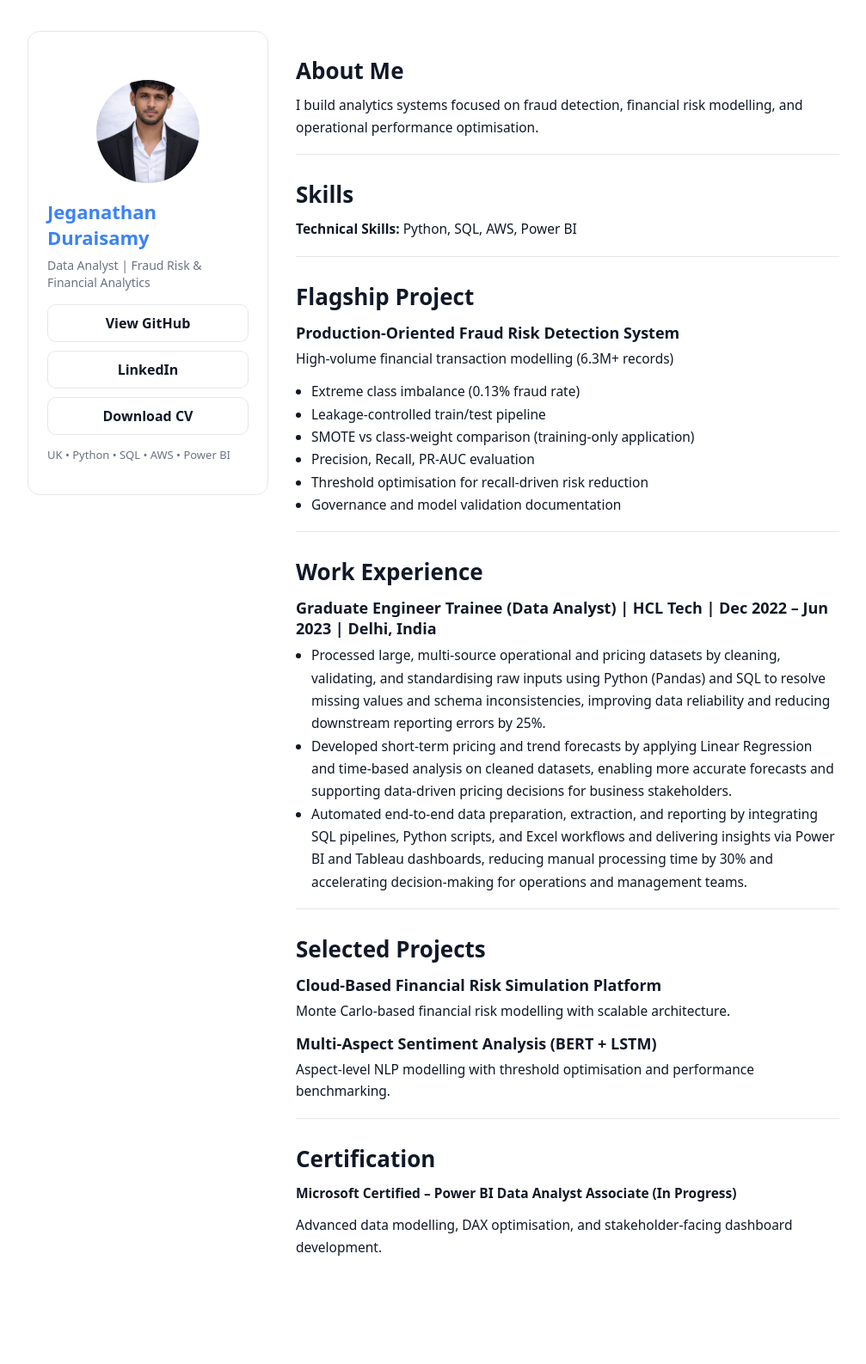
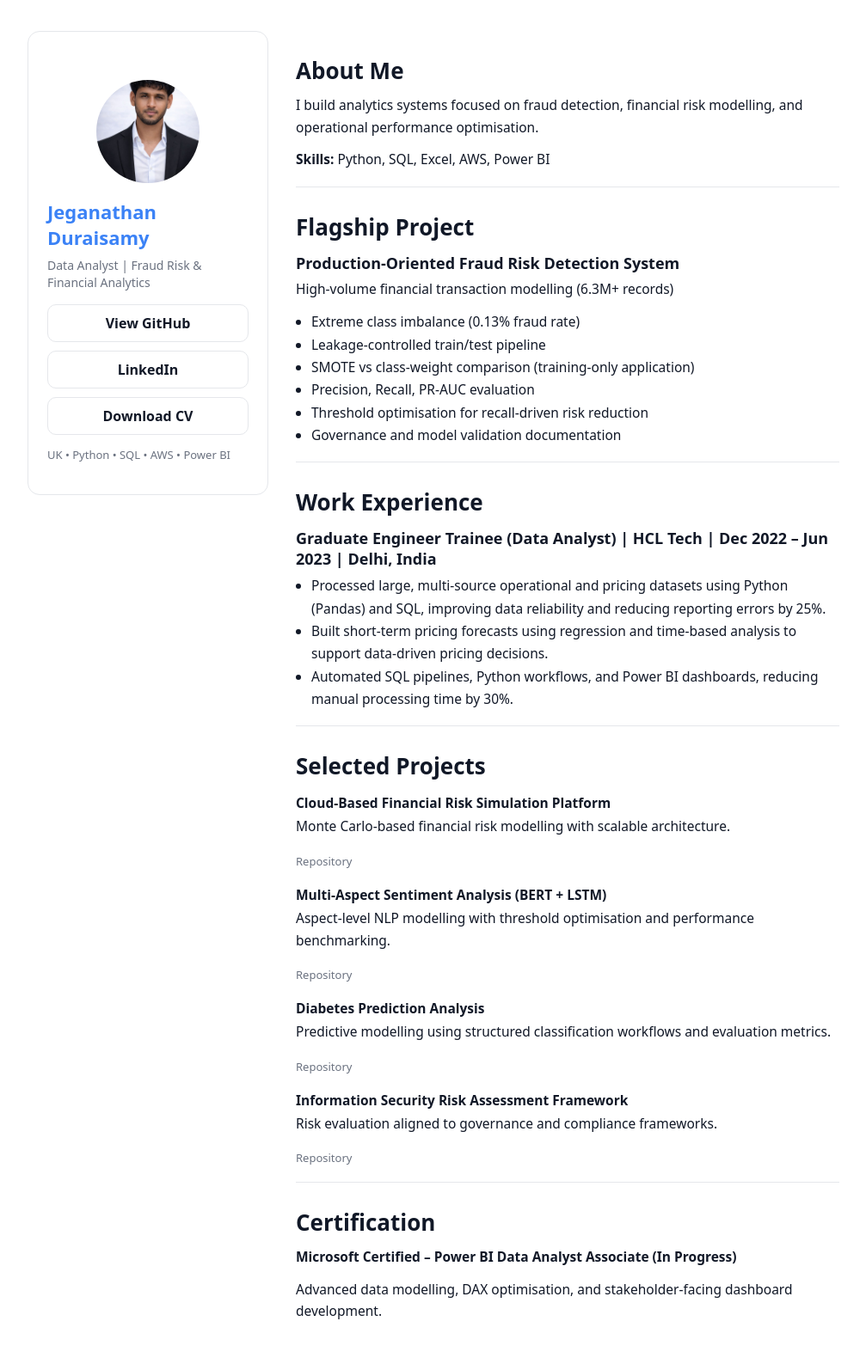
Before and after one commit to samplerittgithub/samplerittgithub.github.io, a Jekyll site: the page built from index.md, in a window 1280 px wide. Shown: the whole page at 86% size, without its empty margins (136-1143 px from the left). Built offline with Jekyll 4.4.1, drawn with Linux system fonts in a browser that asks for light colours; before the commit the page ends 1512 px from its top, so only the background shows below that.

Commit message:
Update index.md

```diff
--- a/index.md
+++ b/index.md
@@ -7,11 +7,7 @@ title: Portfolio
 
 I build analytics systems focused on fraud detection, financial risk modelling, and operational performance optimisation.
 
-<hr class="sep">
-
-## Skills
-
-**Technical Skills:** Python, SQL, AWS, Power BI
+**Skills:** Python, SQL, Excel, AWS, Power BI
 
 <hr class="sep">
 
@@ -34,19 +30,37 @@ High-volume financial transaction modelling (6.3M+ records)
 
 ### Graduate Engineer Trainee (Data Analyst) | HCL Tech | Dec 2022 – Jun 2023 | Delhi, India
 
-- Processed large, multi-source operational and pricing datasets by cleaning, validating, and standardising raw inputs using Python (Pandas) and SQL to resolve missing values and schema inconsistencies, improving data reliability and reducing downstream reporting errors by 25%.
-- Developed short-term pricing and trend forecasts by applying Linear Regression and time-based analysis on cleaned datasets, enabling more accurate forecasts and supporting data-driven pricing decisions for business stakeholders.
-- Automated end-to-end data preparation, extraction, and reporting by integrating SQL pipelines, Python scripts, and Excel workflows and delivering insights via Power BI and Tableau dashboards, reducing manual processing time by 30% and accelerating decision-making for operations and management teams.
+- Processed large, multi-source operational and pricing datasets using Python (Pandas) and SQL, improving data reliability and reducing reporting errors by 25%.
+- Built short-term pricing forecasts using regression and time-based analysis to support data-driven pricing decisions.
+- Automated SQL pipelines, Python workflows, and Power BI dashboards, reducing manual processing time by 30%.
 
 <hr class="sep">
 
 ## Selected Projects
 
-### Cloud-Based Financial Risk Simulation Platform
-Monte Carlo-based financial risk modelling with scalable architecture.
+<div class="project">
+  <div class="project-title">Cloud-Based Financial Risk Simulation Platform</div>
+  <p class="project-desc">Monte Carlo-based financial risk modelling with scalable architecture.</p>
+  <a class="repo-link" href="https://github.com/samplerittgithub/cloud-financial-risk-analysis-monte-carlo-simulations" target="_blank" rel="noopener">Repository</a>
+</div>
 
-### Multi-Aspect Sentiment Analysis (BERT + LSTM)
-Aspect-level NLP modelling with threshold optimisation and performance benchmarking.
+<div class="project">
+  <div class="project-title">Multi-Aspect Sentiment Analysis (BERT + LSTM)</div>
+  <p class="project-desc">Aspect-level NLP modelling with threshold optimisation and performance benchmarking.</p>
+  <a class="repo-link" href="https://github.com/samplerittgithub/Multi-aspect-sentiment-analysis-using-BERT-and-LSTM" target="_blank" rel="noopener">Repository</a>
+</div>
+
+<div class="project">
+  <div class="project-title">Diabetes Prediction Analysis</div>
+  <p class="project-desc">Predictive modelling using structured classification workflows and evaluation metrics.</p>
+  <a class="repo-link" href="https://github.com/samplerittgithub/Diabetes-Prediction-Analysis" target="_blank" rel="noopener">Repository</a>
+</div>
+
+<div class="project">
+  <div class="project-title">Information Security Risk Assessment Framework</div>
+  <p class="project-desc">Risk evaluation aligned to governance and compliance frameworks.</p>
+  <a class="repo-link" href="https://github.com/samplerittgithub/Information-Security-for-Business-and-Government" target="_blank" rel="noopener">Repository</a>
+</div>
 
 <hr class="sep">
 
```
